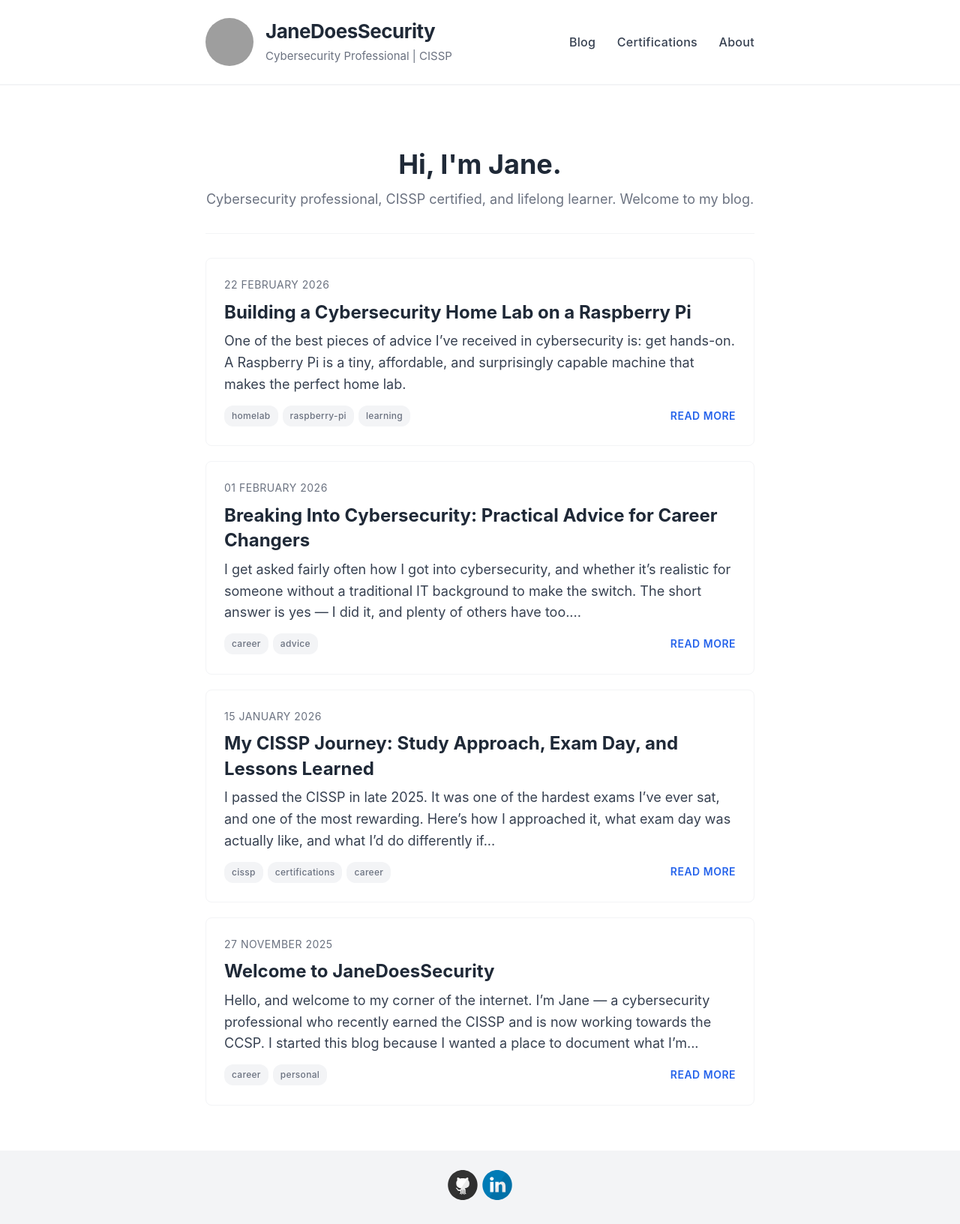
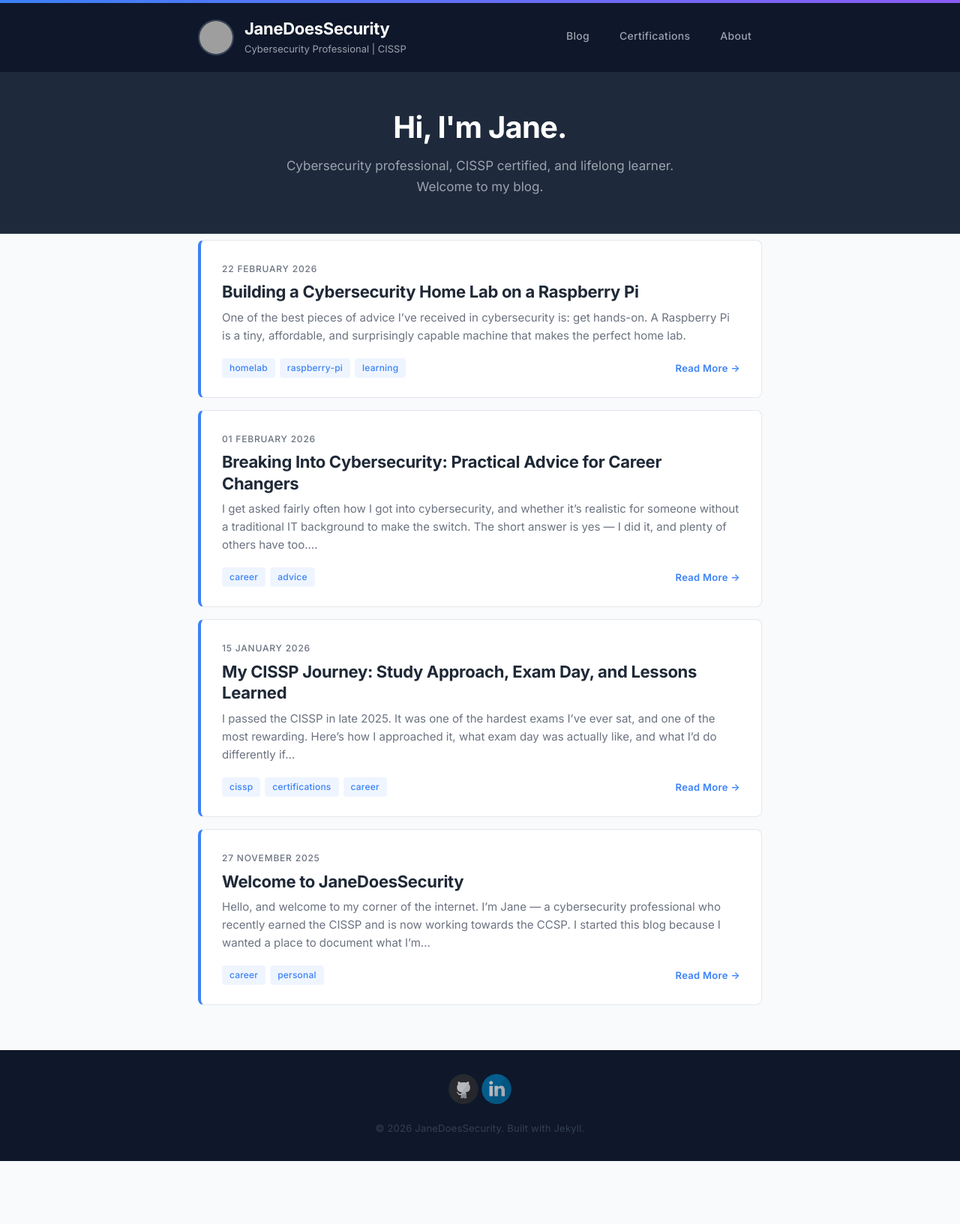
Before and after one commit to janedoessecurity/janedoessecurity.github.io, a Jekyll site: the page built from index.html, in a window 1280 px wide. Shown: the whole page at 75% size. Built offline with Jekyll 4.4.1, drawn with Linux system fonts in a browser that asks for light colours; after the commit the page ends 1549 px from its top, so only the background shows below that; grey boxes are pictures that could not be loaded.

Commit message:
Redesign: dark professional theme with Inter font, gradient accent bar, and polished cards
- Dark navy header and full-width hero section with white typography
- Gradient accent bar (blue to purple) at top of page
- Google Fonts Inter for clean, modern type
- Off-white page background with white card surfaces
- Post cards with left blue accent border, hover lift effect, and subtle shadows
- Tag pills with translucent blue background
- Dark navy footer matching the header
- Styled code blocks with dark background
- Better blockquote styling with card-like appearance
- Cert cards with matching left accent border
- Nav links with pill-style hover state
- Improved spacing, font sizing, and letter-spacing throughout

Co-Authored-By: Claude Opus 4.6 <noreply@anthropic.com>

```diff
--- a/_layouts/default.html
+++ b/_layouts/default.html
@@ -5,12 +5,18 @@
 
     {% include meta.html %}
 
+    <link rel="preconnect" href="https://fonts.googleapis.com" />
+    <link rel="preconnect" href="https://fonts.gstatic.com" crossorigin />
+    <link href="https://fonts.googleapis.com/css2?family=Inter:wght@400;500;600;700&display=swap" rel="stylesheet" />
+
     <link rel="icon" type="image/svg+xml" href="{{ site.baseurl }}/images/favicon.svg" />
     <link rel="stylesheet" type="text/css" href="{{ site.baseurl }}/style.css" />
     <link rel="alternate" type="application/rss+xml" title="{{ site.name }} - {{ site.description }}" href="{{ site.baseurl }}/feed.xml" />
   </head>
 
   <body>
+    <div class="accent-bar"></div>
+
     <div class="wrapper-masthead">
       <div class="container">
         <header class="masthead clearfix">
@@ -30,6 +36,17 @@
       </div>
     </div>
 
+    {% if page.url == "/" %}
+    <div class="wrapper-hero">
+      <div class="container">
+        <div class="hero">
+          <h1>Hi, I'm Jane.</h1>
+          <p>Cybersecurity professional, CISSP certified, and lifelong learner.<br />Welcome to my blog.</p>
+        </div>
+      </div>
+    </div>
+    {% endif %}
+
     <div id="main" role="main" class="container">
       {{ content }}
     </div>
@@ -37,7 +54,10 @@
     <div class="wrapper-footer">
       <div class="container">
         <footer class="footer">
-          {% include svg-icons.html %}
+          <div class="footer-icons">
+            {% include svg-icons.html %}
+          </div>
+          <p class="footer-text">&copy; {{ site.time | date: '%Y' }} {{ site.name }}. Built with Jekyll.</p>
         </footer>
       </div>
     </div>
--- a/_layouts/post.html
+++ b/_layouts/post.html
@@ -32,8 +32,4 @@ layout: default
     </div>
   </div>
   {% endif %}
-
-  <div class="date">
-    Written on {{ page.date | date: "%B %e, %Y" }}
-  </div>
 </article>
--- a/_sass/_variables.scss
+++ b/_sass/_variables.scss
@@ -3,26 +3,33 @@
 // VARIABLES
 //
 
-// Colors
-$blue: #2563EB;
-$lightBlue: #3B82F6;
+// Brand
+$accent: #3B82F6;
+$accentHover: #60A5FA;
+$gradient: linear-gradient(135deg, #3B82F6, #8B5CF6);
+
+// Dark palette
+$navy: #0F172A;
+$navyLight: #1E293B;
+$navyMid: #334155;
 
 // Grays
 $black: #111827;
 $darkerGray: #1F2937;
 $darkGray: #374151;
 $gray: #6B7280;
+$grayLight: #9CA3AF;
 $lightGray: #F3F4F6;
+$offWhite: #F8FAFC;
 $white: #FFFFFF;
 
-// Accent
-$accent: #2563EB;
+// Font stacks
+$sans: 'Inter', -apple-system, BlinkMacSystemFont, "Segoe UI", Roboto, "Helvetica Neue", Arial, sans-serif;
+$mono: "SFMono-Regular", Consolas, "Liberation Mono", Menlo, monospace;
 
-// Font stacks
-$helvetica: -apple-system, BlinkMacSystemFont, "Segoe UI", Roboto, "Helvetica Neue", Arial, sans-serif;
-$helveticaNeue: -apple-system, BlinkMacSystemFont, "Segoe UI", Roboto, "Helvetica Neue", Arial, sans-serif;
-$georgia: Georgia, "Times New Roman", serif;
-$mono: "SFMono-Regular", Consolas, "Liberation Mono", Menlo, monospace;
+// Legacy aliases (used elsewhere)
+$helvetica: $sans;
+$helveticaNeue: $sans;
 
 // Breakpoints
 @mixin mobile {
--- a/index.html
+++ b/index.html
@@ -1,11 +1,6 @@
 ---
 layout: default
 ---
-
-<div class="hero">
-  <h1>Hi, I'm Jane.</h1>
-  <p>Cybersecurity professional, CISSP certified, and lifelong learner. Welcome to my blog.</p>
-</div>
 
 <div class="posts">
   {% for post in site.posts %}
@@ -24,7 +19,7 @@ layout: default
             <a href="{{ site.baseurl }}/tags/#{{ tag }}" class="tag-pill">{{ tag }}</a>
           {% endfor %}
         </div>
-        <a href="{{ site.baseurl }}{{ post.url }}" class="read-more">Read More</a>
+        <a href="{{ site.baseurl }}{{ post.url }}" class="read-more">Read More &rarr;</a>
       </div>
     </article>
   {% endfor %}
--- a/style.scss
+++ b/style.scss
@@ -15,11 +15,12 @@
 
 html {
   font-size: 100%;
+  scroll-behavior: smooth;
 }
 
 body {
-  background: $white;
-  font: 18px/1.6 $helvetica;
+  background: $offWhite;
+  font: 17px/1.7 $sans;
   color: $darkGray;
   -webkit-font-smoothing: antialiased;
   -moz-osx-font-smoothing: grayscale;
@@ -27,26 +28,24 @@ body {
 
 .container {
   margin: 0 auto;
-  max-width: 780px;
+  max-width: 800px;
   padding: 0 24px;
   width: 100%;
 }
 
 h1, h2, h3, h4, h5, h6 {
-  font-family: $helveticaNeue;
+  font-family: $sans;
   color: $darkerGray;
   font-weight: 700;
-  line-height: 1.4;
-  margin: 1.2em 0 0.6em;
+  line-height: 1.3;
+  margin: 1.4em 0 0.6em;
   padding: 0;
-
-  @include mobile {
-    line-height: 1.3;
-  }
 }
 
 h1 {
   font-size: 32px;
+  letter-spacing: -0.5px;
+
   a {
     color: inherit;
   }
@@ -57,25 +56,26 @@ h1 {
 }
 
 h2 {
-  font-size: 26px;
+  font-size: 24px;
+  letter-spacing: -0.3px;
 
   @include mobile {
-    font-size: 22px;
+    font-size: 21px;
   }
 }
 
 h3 {
-  font-size: 21px;
+  font-size: 20px;
 }
 
 h4 {
-  font-size: 18px;
+  font-size: 17px;
   color: $gray;
 }
 
 p {
   margin: 15px 0;
-  line-height: 1.7;
+  line-height: 1.75;
 }
 
 a {
@@ -85,7 +85,7 @@ a {
   transition: color 0.2s ease;
 
   &:hover, &:active {
-    color: $lightBlue;
+    color: $accentHover;
   }
 }
 
@@ -120,22 +120,21 @@ strong, b {
 
 img {
   max-width: 100%;
-  border-radius: 4px;
+  border-radius: 6px;
 }
 
-// Fixes images in popup boxes from Google Translate
 .gmnoprint img {
   max-width: none;
 }
 
 .date {
-  font-size: 14px;
-  color: $gray;
+  font-size: 13px;
+  color: $grayLight;
   text-transform: uppercase;
-  letter-spacing: 0.5px;
+  letter-spacing: 0.8px;
+  font-weight: 500;
 }
 
-// Specify the color of the selection
 ::-moz-selection {
   color: $white;
   background: $accent;
@@ -145,7 +144,6 @@ img {
   background: $accent;
 }
 
-// Nicolas Gallagher's micro clearfix hack
 .clearfix:before,
 .clearfix:after {
     content: " ";
@@ -161,17 +159,26 @@ img {
 /*********************/
 
 //
+// Accent bar
+//
+
+.accent-bar {
+  height: 4px;
+  background: $gradient;
+}
+
+//
 // .masthead
 //
 
 .wrapper-masthead {
-  margin-bottom: 40px;
-  background: $white;
-  border-bottom: 2px solid $lightGray;
+  background: $navy;
+  margin-bottom: 0;
+  border-bottom: none;
 }
 
 .masthead {
-  padding: 24px 0;
+  padding: 20px 0;
 
   @include mobile {
     text-align: center;
@@ -180,18 +187,22 @@ img {
 
 .site-avatar {
   float: left;
-  width: 64px;
-  height: 64px;
-  margin-right: 16px;
+  width: 48px;
+  height: 48px;
+  margin-right: 14px;
+  margin-top: 2px;
 
   @include mobile {
     float: none;
     display: block;
     margin: 0 auto 10px;
+    width: 56px;
+    height: 56px;
   }
 
   img {
     border-radius: 50%;
+    border: 2px solid $navyMid;
   }
 }
 
@@ -207,18 +218,27 @@ img {
 
 .site-name {
   margin: 0;
-  color: $darkerGray;
+  color: $white;
   cursor: pointer;
-  font-family: $helveticaNeue;
+  font-family: $sans;
   font-weight: 700;
-  font-size: 26px;
-  letter-spacing: -0.5px;
+  font-size: 22px;
+  letter-spacing: -0.3px;
+
+  a {
+    color: $white;
+
+    &:hover {
+      color: $accentHover;
+    }
+  }
 }
 
 .site-description {
-  margin: 2px 0 0 0;
-  color: $gray;
-  font-size: 15px;
+  margin: 1px 0 0 0;
+  color: $grayLight;
+  font-size: 13px;
+  font-weight: 400;
 
   @include mobile {
     margin: 3px 0;
@@ -227,71 +247,78 @@ img {
 
 nav {
   float: right;
-  margin-top: 20px;
-  font-family: $helveticaNeue;
-  font-size: 16px;
+  margin-top: 12px;
+  font-family: $sans;
+  font-size: 14px;
 
   @include mobile {
     float: none;
-    margin-top: 12px;
+    margin-top: 14px;
     display: block;
-    font-size: 15px;
+    font-size: 14px;
   }
 
   a {
-    margin-left: 24px;
-    color: $darkGray;
+    margin-left: 8px;
+    color: $grayLight;
     text-align: right;
     font-weight: 500;
     letter-spacing: 0.3px;
-    padding: 4px 0;
+    padding: 6px 14px;
+    border-radius: 6px;
+    transition: background 0.2s ease, color 0.2s ease;
 
     &:hover {
-      color: $accent;
+      color: $white;
+      background: $navyLight;
     }
 
     @include mobile {
-      margin: 0 12px;
-      color: $accent;
-      padding: 8px 12px;
+      margin: 0 4px;
+      color: $grayLight;
+      padding: 8px 14px;
     }
   }
 }
 
 //
-// Hero section
+// Hero section (full-width dark)
 //
+
+.wrapper-hero {
+  background: $navyLight;
+  border-bottom: 1px solid $navyMid;
+}
 
 .hero {
   text-align: center;
-  padding: 40px 0 32px;
-  margin-bottom: 32px;
-  border-bottom: 1px solid $lightGray;
+  padding: 48px 0;
 
   @include mobile {
-    padding: 24px 0 20px;
-    margin-bottom: 24px;
+    padding: 32px 0;
   }
 }
 
 .hero h1 {
-  font-size: 36px;
-  margin: 0 0 8px;
-  color: $darkerGray;
+  font-size: 40px;
+  margin: 0 0 12px;
+  color: $white;
+  letter-spacing: -0.8px;
+  font-weight: 700;
 
   @include mobile {
-    font-size: 28px;
+    font-size: 30px;
   }
 }
 
 .hero p {
-  font-size: 18px;
-  color: $gray;
+  font-size: 17px;
+  color: $grayLight;
   margin: 0;
-  line-height: 1.5;
+  line-height: 1.6;
 
   @include mobile {
-    font-size: 16px;
+    font-size: 15px;
   }
 }
 
@@ -299,34 +326,43 @@ nav {
 // Post cards (homepage listing)
 //
 
+.posts {
+  padding-top: 8px;
+}
+
 .posts > .post-card {
-  padding: 24px;
-  margin-bottom: 20px;
-  border: 1px solid $lightGray;
+  background: $white;
+  padding: 28px 28px 24px;
+  margin-bottom: 16px;
+  border: 1px solid #E5E7EB;
+  border-left: 4px solid $accent;
   border-radius: 8px;
-  transition: box-shadow 0.2s ease;
+  transition: box-shadow 0.2s ease, transform 0.2s ease;
 
   &:hover {
-    box-shadow: 0 2px 8px rgba(0, 0, 0, 0.08);
+    box-shadow: 0 4px 12px rgba(0, 0, 0, 0.08);
+    transform: translateY(-1px);
   }
 
   @include mobile {
-    padding: 16px;
-    margin-bottom: 16px;
+    padding: 20px 18px 18px;
+    margin-bottom: 12px;
   }
 }
 
 .post-card .post-meta {
-  font-size: 14px;
+  font-size: 12px;
   color: $gray;
   text-transform: uppercase;
-  letter-spacing: 0.5px;
-  margin-bottom: 8px;
+  letter-spacing: 0.8px;
+  font-weight: 500;
+  margin-bottom: 6px;
 }
 
 .post-card h2 {
-  font-size: 24px;
+  font-size: 22px;
   margin: 0 0 8px;
+  letter-spacing: -0.3px;
 
   a {
     color: $darkerGray;
@@ -337,13 +373,15 @@ nav {
   }
 
   @include mobile {
-    font-size: 20px;
+    font-size: 19px;
   }
 }
 
 .post-card .entry {
-  color: $darkGray;
-  margin-bottom: 12px;
+  color: $gray;
+  font-size: 15px;
+  line-height: 1.6;
+  margin-bottom: 16px;
 
   p {
     margin: 0;
@@ -355,19 +393,19 @@ nav {
   align-items: center;
   justify-content: space-between;
   flex-wrap: wrap;
-  gap: 8px;
+  gap: 10px;
 }
 
 .post-card .read-more {
-  text-transform: uppercase;
-  font-size: 14px;
+  font-size: 13px;
   font-weight: 600;
-  letter-spacing: 0.5px;
+  letter-spacing: 0.3px;
   color: $accent;
   padding: 4px 0;
+  white-space: nowrap;
 
   &:hover {
-    color: $lightBlue;
+    color: $accentHover;
   }
 }
 
@@ -386,18 +424,18 @@ nav {
 
 .tag-pill {
   display: inline-block;
-  background: $lightGray;
-  color: $gray;
+  background: rgba($accent, 0.08);
+  color: $accent;
   font-size: 12px;
   font-weight: 500;
   padding: 3px 10px;
-  border-radius: 12px;
+  border-radius: 4px;
   text-transform: lowercase;
-  letter-spacing: 0.3px;
+  letter-spacing: 0.2px;
   text-decoration: none;
   transition: background 0.2s ease, color 0.2s ease;
-  min-height: 28px;
-  line-height: 22px;
+  min-height: 26px;
+  line-height: 20px;
 
   &:hover {
     background: $accent;
@@ -406,13 +444,13 @@ nav {
 }
 
 //
-// .main
+// Single post view
 //
 
 .posts > .post {
   padding-bottom: 2.5em;
   margin-bottom: 2em;
-  border-bottom: 1px solid $lightGray;
+  border-bottom: 1px solid #E5E7EB;
 }
 
 .posts > .post:last-child {
@@ -426,14 +464,15 @@ nav {
   }
 
   blockquote {
-    margin: 1.8em .8em;
-    border-left: 3px solid $accent;
-    padding: 0.2em 1em;
+    margin: 1.8em 0;
+    border-left: 4px solid $accent;
+    padding: 0.6em 1.2em;
     color: $gray;
-    font-size: 20px;
+    font-size: 18px;
     font-style: italic;
-    background: $lightGray;
-    border-radius: 0 4px 4px 0;
+    background: $white;
+    border-radius: 0 6px 6px 0;
+    box-shadow: 0 1px 3px rgba(0, 0, 0, 0.04);
   }
 
   .comments {
@@ -441,14 +480,13 @@ nav {
   }
 
   .read-more {
-    text-transform: uppercase;
-    font-size: 14px;
+    font-size: 13px;
     font-weight: 600;
-    letter-spacing: 0.5px;
+    letter-spacing: 0.3px;
     color: $accent;
 
     &:hover {
-      color: $lightBlue;
+      color: $accentHover;
     }
   }
 }
@@ -458,25 +496,46 @@ nav {
 //
 
 .post-header {
-  margin-bottom: 32px;
+  margin-bottom: 36px;
+  padding-bottom: 24px;
+  border-bottom: 1px solid #E5E7EB;
 
   h1 {
-    margin-bottom: 8px;
+    margin: 0 0 10px;
+    font-size: 34px;
+    letter-spacing: -0.5px;
+
+    @include mobile {
+      font-size: 26px;
+    }
   }
 
   .post-meta {
-    font-size: 14px;
+    font-size: 13px;
     color: $gray;
     text-transform: uppercase;
-    letter-spacing: 0.5px;
-    margin-bottom: 12px;
+    letter-spacing: 0.8px;
+    font-weight: 500;
+    margin-bottom: 14px;
   }
 }
 
 .post-tags-footer {
-  margin-top: 40px;
-  padding-top: 20px;
-  border-top: 1px solid $lightGray;
+  margin-top: 48px;
+  padding-top: 24px;
+  border-top: 1px solid #E5E7EB;
+}
+
+//
+// Page layout (about, certifications, etc.)
+//
+
+.page {
+  .entry {
+    h3 {
+      margin-top: 2em;
+    }
+  }
 }
 
 //
@@ -484,30 +543,34 @@ nav {
 //
 
 .cert-card {
-  border: 1px solid $lightGray;
+  background: $white;
+  border: 1px solid #E5E7EB;
+  border-left: 4px solid $accent;
   border-radius: 8px;
-  padding: 24px;
-  margin-bottom: 20px;
+  padding: 24px 28px;
+  margin-bottom: 16px;
+  box-shadow: 0 1px 3px rgba(0, 0, 0, 0.04);
 
   @include mobile {
-    padding: 16px;
+    padding: 18px 18px;
   }
 }
 
 .cert-card h3 {
   margin-top: 0;
-  margin-bottom: 4px;
+  margin-bottom: 6px;
+  font-size: 20px;
 }
 
 .cert-status {
   display: inline-block;
-  font-size: 13px;
+  font-size: 11px;
   font-weight: 600;
   text-transform: uppercase;
-  letter-spacing: 0.5px;
-  padding: 2px 10px;
-  border-radius: 12px;
-  margin-bottom: 12px;
+  letter-spacing: 0.8px;
+  padding: 3px 12px;
+  border-radius: 4px;
+  margin-bottom: 14px;
 }
 
 .cert-status.achieved {
@@ -516,16 +579,16 @@ nav {
 }
 
 .cert-status.studying {
-  background: #E1EFFE;
+  background: #DBEAFE;
   color: #1E40AF;
 }
 
 .resource-section {
-  margin-top: 40px;
+  margin-top: 48px;
 }
 
 .resource-section h2 {
-  margin-bottom: 16px;
+  margin-bottom: 20px;
 }
 
 .resource-section ul {
@@ -534,8 +597,9 @@ nav {
 }
 
 .resource-section li {
-  padding: 8px 0;
-  border-bottom: 1px solid $lightGray;
+  padding: 12px 0;
+  border-bottom: 1px solid #E5E7EB;
+  line-height: 1.6;
 
   &:last-child {
     border-bottom: none;
@@ -552,8 +616,9 @@ nav {
 
 .tag-section h2 {
   text-transform: lowercase;
-  border-bottom: 2px solid $lightGray;
+  border-bottom: 2px solid #E5E7EB;
   padding-bottom: 8px;
+  font-size: 22px;
 }
 
 .tag-section ul {
@@ -562,8 +627,8 @@ nav {
 }
 
 .tag-section li {
-  padding: 8px 0;
-  border-bottom: 1px solid $lightGray;
+  padding: 10px 0;
+  border-bottom: 1px solid #E5E7EB;
 
   &:last-child {
     border-bottom: none;
@@ -575,8 +640,37 @@ nav {
 
   .tag-date {
     color: $gray;
+    font-size: 13px;
+    margin-left: 10px;
+  }
+}
+
+//
+// Code blocks
+//
+
+code {
+  font-family: $mono;
+  font-size: 14px;
+  background: #F1F5F9;
+  padding: 2px 6px;
+  border-radius: 4px;
+  color: $darkerGray;
+}
+
+pre {
+  background: $navy;
+  border-radius: 8px;
+  padding: 20px 24px;
+  overflow-x: auto;
+  margin: 20px 0;
+
+  code {
+    background: none;
+    padding: 0;
+    color: #E2E8F0;
     font-size: 14px;
-    margin-left: 8px;
+    line-height: 1.6;
   }
 }
 
@@ -586,13 +680,33 @@ nav {
 
 .wrapper-footer {
   margin-top: 60px;
-  border-top: 2px solid $lightGray;
-  background-color: $lightGray;
+  border-top: none;
+  background: $navy;
 }
 
 footer {
-  padding: 24px 0;
+  padding: 32px 0;
   text-align: center;
+}
+
+.footer-icons {
+  margin-bottom: 12px;
+
+  a {
+    opacity: 0.7;
+    transition: opacity 0.2s ease;
+
+    &:hover {
+      opacity: 1;
+    }
+  }
+}
+
+.footer-text {
+  color: $navyMid;
+  font-size: 13px;
+  margin: 0;
+  letter-spacing: 0.2px;
 }
 
 // Settled on moving the import of syntax highlighting to the bottom of the CSS
```
